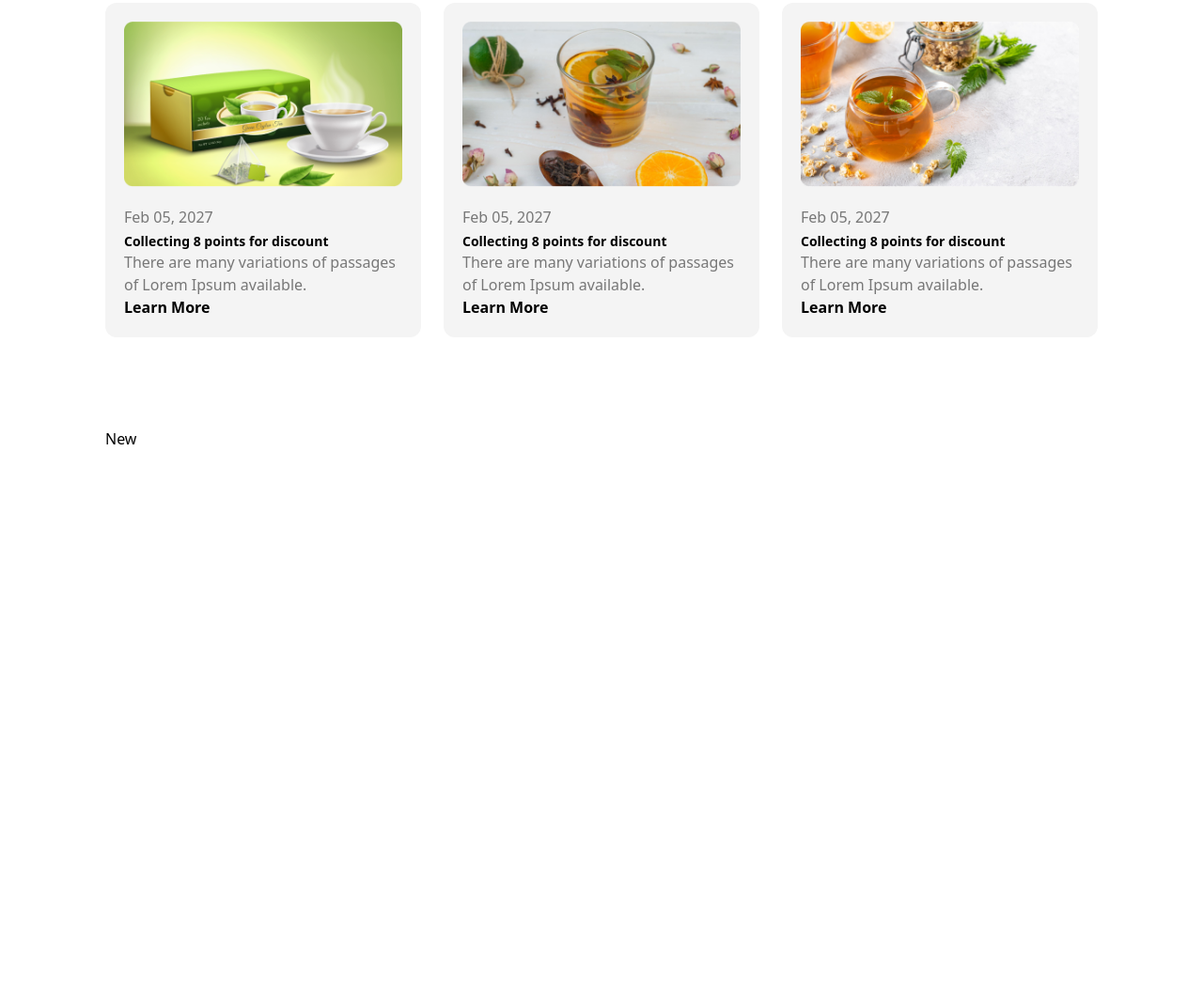
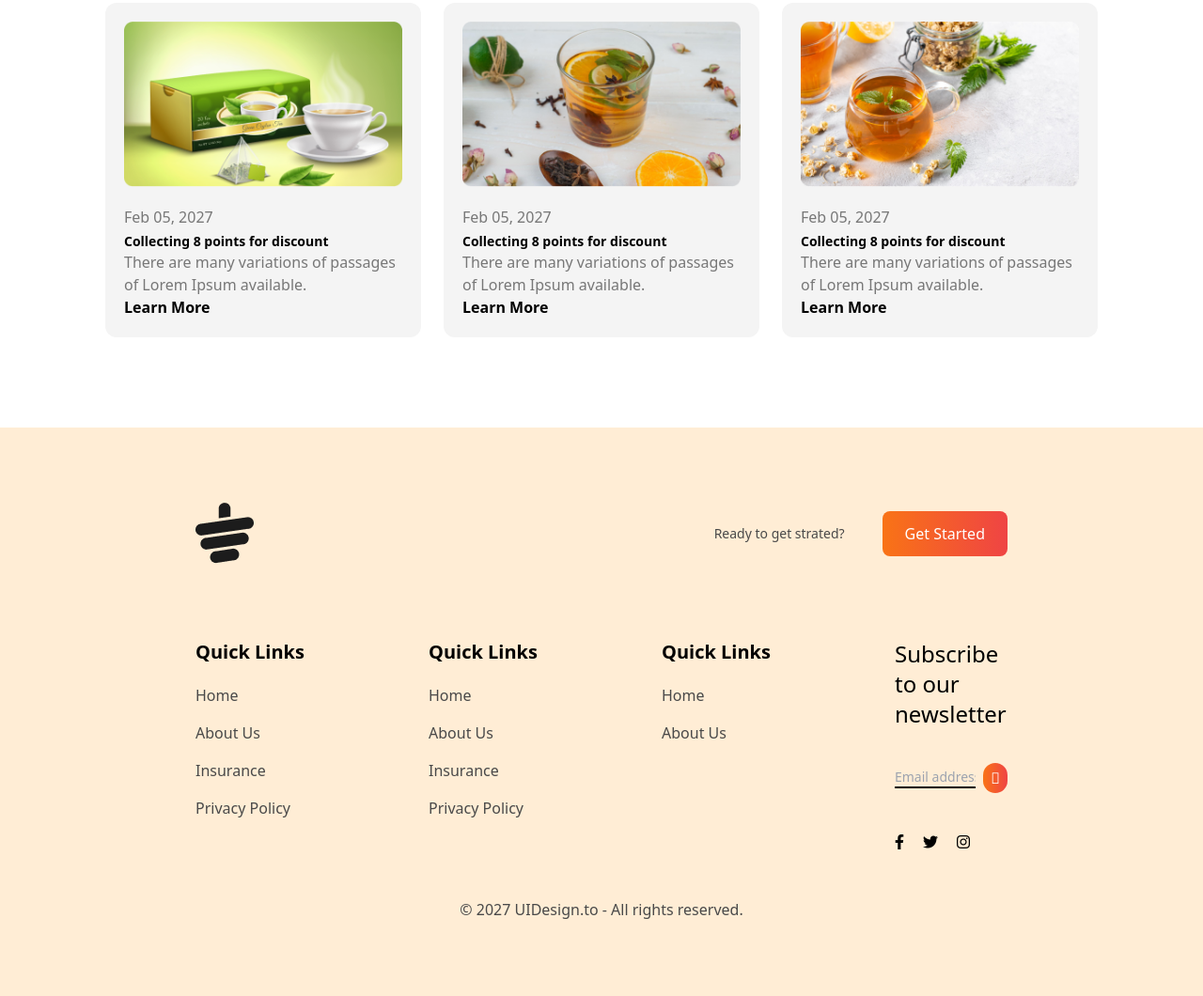
Before and after one commit to chayen206/tea-house-resources-2, a plain HTML site: page index.html in a window 1280 px wide. Shown: the part 2642-3702 px from the top of the page at 94% size. Before the commit the page ends 3121 px from the top, so only its background shows below. Drawn offline with nearby package versions, Linux system fonts and the light colour scheme.

Commit message:
added a footer

```diff
--- a/index.html
+++ b/index.html
@@ -8,7 +8,7 @@
 <link rel="preconnect" href="https://fonts.googleapis.com">
 <link rel="preconnect" href="https://fonts.gstatic.com" crossorigin>
 <link href="https://fonts.googleapis.com/css2?family=Bebas+Neue&family=Manrope:wght@200..800&family=Roboto:ital,wght@0,100..900;1,100..900&display=swap" rel="stylesheet">
-<!-- font-awsome cd -->
+<!-- font-awesome cd -->
    <link rel="stylesheet" href="https://site-assets.fontawesome.com/releases/v6.4.2/css/all.css">
    <!-- tailwind cd -->
     <script src="https://cdn.tailwindcss.com"></script>
@@ -240,9 +240,83 @@ tea time at The <br> Tea House</h1>
             </div>
 
          </section>
-         <div class="newSection">
-          <h1>New</h1>
-         </div>
+
   </main>
+  <footer class="bg-orange-100 py-20 md:px-16 lg:px-16 ">
+    <!-- footer-continer -->
+     <div class="w-9/12 mx-auto ">
+      <!-- logo div -->
+       <div class="flex justify-between items-center ">
+        <!-- img div -->
+         <div>
+          <img src="./images/cup.png" alt="">
+        </div>
+        <div class="flex gap-10 items-center">
+          <span class="text-sm text-[#494949]">Ready to get strated?</span>
+          <button class="py-3 px-6 bg-gradient-to-r from-orange-500 to-red-500 rounded-lg text-white">Get Started</button>
+
+        </div>
+       </div>
+       <!-- grid-continer -->
+        <div class="grid grid-cols-1 md:grid-cols-2 lg:grid-cols-4 md:mt-20 lg:mt-20 mt-5 gap-32">
+          <!-- col-1 -->
+           <div>
+            <h3 class="text-xl font-semibold">Quick Links</h3>
+
+            <ul class="text-[#494949] flex flex-col gap-4 mt-5">
+              <li>Home</li>
+              <li>About Us</li>
+              <li>Insurance</li>
+              <li>Privacy Policy</li>
+            </ul>
+           </div>
+           <!-- col-2 -->
+           <div>
+            <h3 class="text-xl font-semibold">Quick Links</h3>
+
+            <ul class="text-[#494949] flex flex-col gap-4 mt-5">
+              <li>Home</li>
+              <li>About Us</li>
+              <li>Insurance</li>
+              <li>Privacy Policy</li>
+            </ul>
+           </div>
+           <!-- col-3 -->
+           <div>
+            <h3 class="text-xl font-semibold">Quick Links</h3>
+
+            <ul class="text-[#494949] flex flex-col gap-4 mt-5">
+              <li>Home</li>
+              <li>About Us</li>
+
+            </ul>
+           </div>
+           <!-- col-4 -->
+            <div>
+              <h3 class="text-2xl">Subscribe to our newsletter</h3>
+                 <!-- input-div -->
+            <div class="mt-9 flex gap-2 items-center ">
+              <input class="bg-transparent border-b-2 border-black lg:w-full md:w-full w-4/6 text-black text-sm" type="text" name="" placeholder="Email address" id="">
+              <button class="bg-gradient-to-r from-orange-500 to-red-500 py-1 px-2 text-white rounded-full"><i class="fa-light fa-chevron-right"></i></button>
+             </div>
+             <!-- icon div -->
+              <div class="flex gap-5 lg:mt-10 md:mt-10 mt-5">
+                <div><i class="fa-brands fa-facebook-f"></i></div>
+                <div><i class="fa-brands fa-twitter"></i></div>
+                <div><i class="fa-brands fa-instagram"></i></div>
+
+              </div>
+            </div>
+
+
+        </div>
+        <div class="text-center lg:mt-12 md:mt-12 mt-5">
+          <p class="text-[#494949]">© 2027 UIDesign.to - All rights reserved.</p>
+        </div>
+
+     </div>
+
+
+  </footer>
 </body>
 </html>
```
